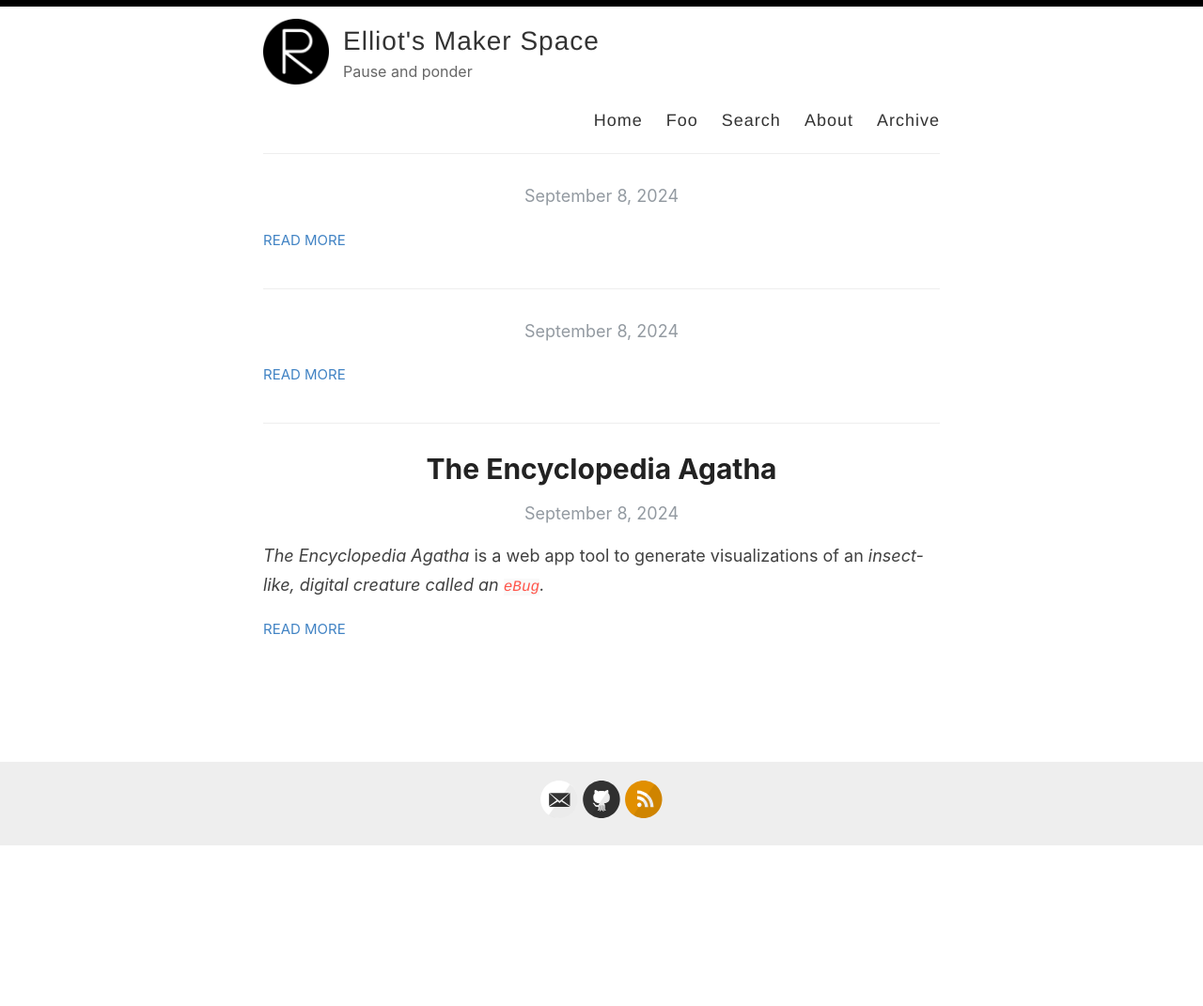
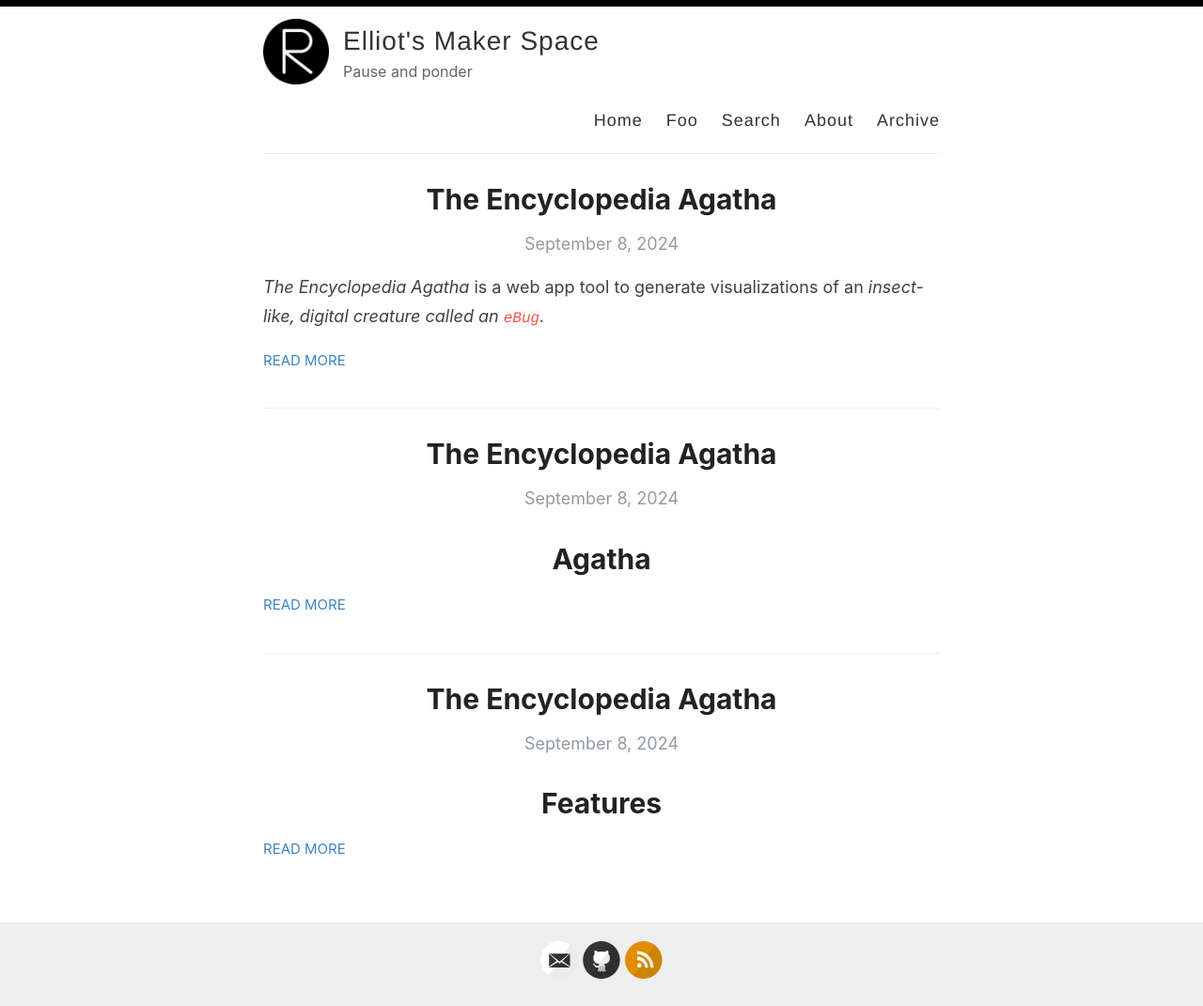
Before and after one commit to nurriol2/nurriol2.github.io, a Jekyll site: the page built from index.html, in a window 1280 px wide. Shown: the whole page at 94% size. Built offline with Jekyll 4.4.1, drawn with Linux system fonts in a browser that asks for light colours; the list of posts is cut into pages by our own code; before the commit the page ends 901 px from its top, so only the background shows below that.

Commit message:
Add title to front matter
[The Reverie Jekyll Theme](https://jekyllthemes.io/theme/reverie)
automatically formats the `Home` view of posts that define
`title` and/or `subtitle`.

As understood, the front matter parser requires a space after the
colon attached to the fieldname.

```diff
--- a/_posts/2024-09-08-agatha-technical-details.md
+++ b/_posts/2024-09-08-agatha-technical-details.md
@@ -1,6 +1,7 @@
 ---
 layout: post
-title:Template Post
+title: The Encyclopedia Agatha
+subtitle: Technical Details
 categories: Rust
 ---
 
--- a/_posts/2024-09-08-agatha.md
+++ b/_posts/2024-09-08-agatha.md
@@ -1,7 +1,7 @@
 ---
 layout: post
-title:Template Post
-categories: [Area, TheOdinProject]
+title: The Encyclopedia Agatha
+categories: [Project, TheOdinProject]
 ---
 
 # Agatha
```
